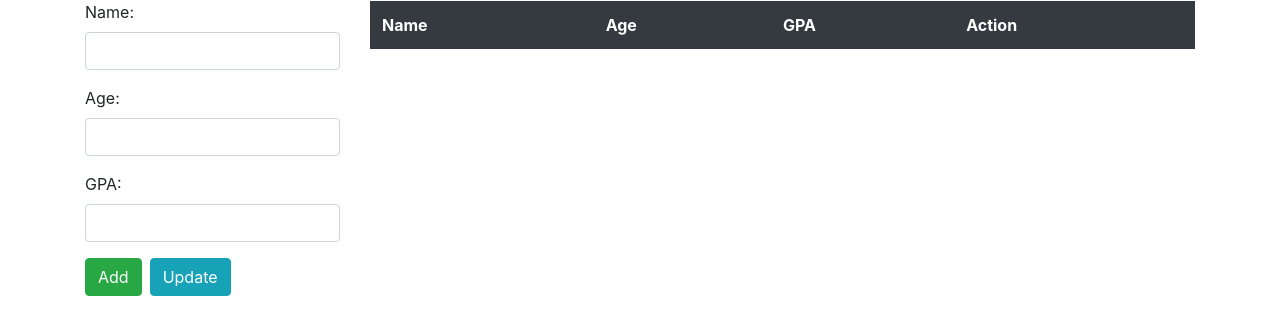
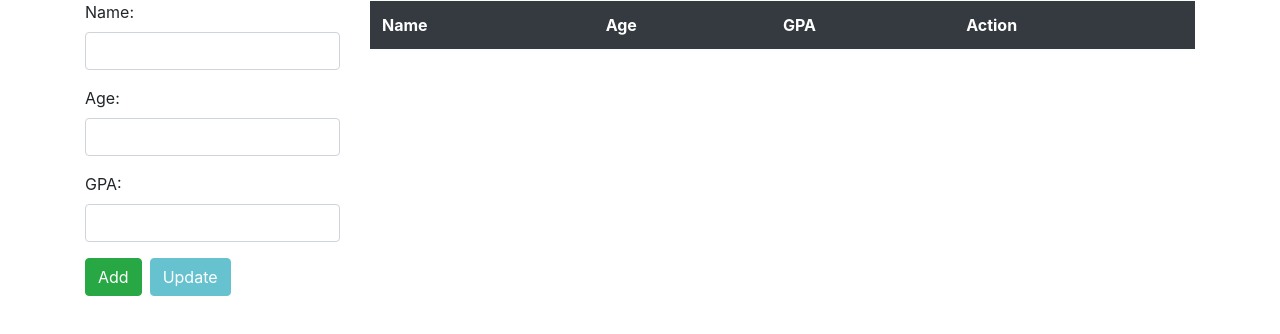
Before and after one commit to sotreduch2602/my-react-app, a React (Vite) app: page / in a window 1280 px wide. Shown: the top 334 px of the page. Built offline with nearby package versions, Linux system fonts and the light colour scheme; the HTML template or start-up script is replaced by a standard one.

Commit message:
StudentMangament_Update

```diff
--- a/src/StudentManagement.jsx
+++ b/src/StudentManagement.jsx
@@ -1,7 +1,7 @@
 import { useState } from "react";
 
 const StudentManagement = () => {
-  const [tmpIndex, setIndex] = useState(-1);
+  const [selectedIndex, setIndex] = useState(-1);
   //setStudents is used to update the students array
   const [students, setStudents] = useState([]);
   //setStudent is used to update the student object (name, age, gpa)
@@ -17,22 +17,25 @@ const StudentManagement = () => {
     setStudent({ name: "", age: "", gpa: "" });
   };
 
+  const handleUpdate = (e) => {
+    e.preventDefault();
+    const newStudents = students.map((item, i) => {
+      if (i === selectedIndex) {
+        return student;
+      }
+      return item;
+    });
+    // console.log(student);
+
+    setStudents(newStudents);
+    setStudent({ name: "", age: "", gpa: "" });
+    setIndex(-1);
+  };
+
   const handleEdit = (selected_student, index) => {
     setIndex(index);
     setStudent(selected_student);
   };
-
-  const handleUpdate = (e) => {
-    e.preventDefault();
-    const newStudents = students.map((item, i) => {
-      if (i === tmpIndex) {
-        return student;
-      }
-      return item;
-    });
-    setStudents(newStudents);
-  };
-
   const handleDelete = (index) => {
     alert("Are you sure you want to delete " + students[index].name + "?");
     const newStudents = students.filter((item, i) => i !== index);
@@ -74,10 +77,18 @@ const StudentManagement = () => {
                 onChange={handleChange}
               />
             </div>
-            <button className="btn btn-success mr-2" onClick={handleAdd}>
+            <button
+              disabled={selectedIndex >= 0}
+              className="btn btn-success mr-2"
+              onClick={handleAdd}
+            >
               Add
             </button>
-            <button className="btn btn-info" onClick={handleUpdate}>
+            <button
+              disabled={selectedIndex < 0}
+              className="btn btn-info"
+              onClick={handleUpdate}
+            >
               Update
             </button>
           </form>
```
